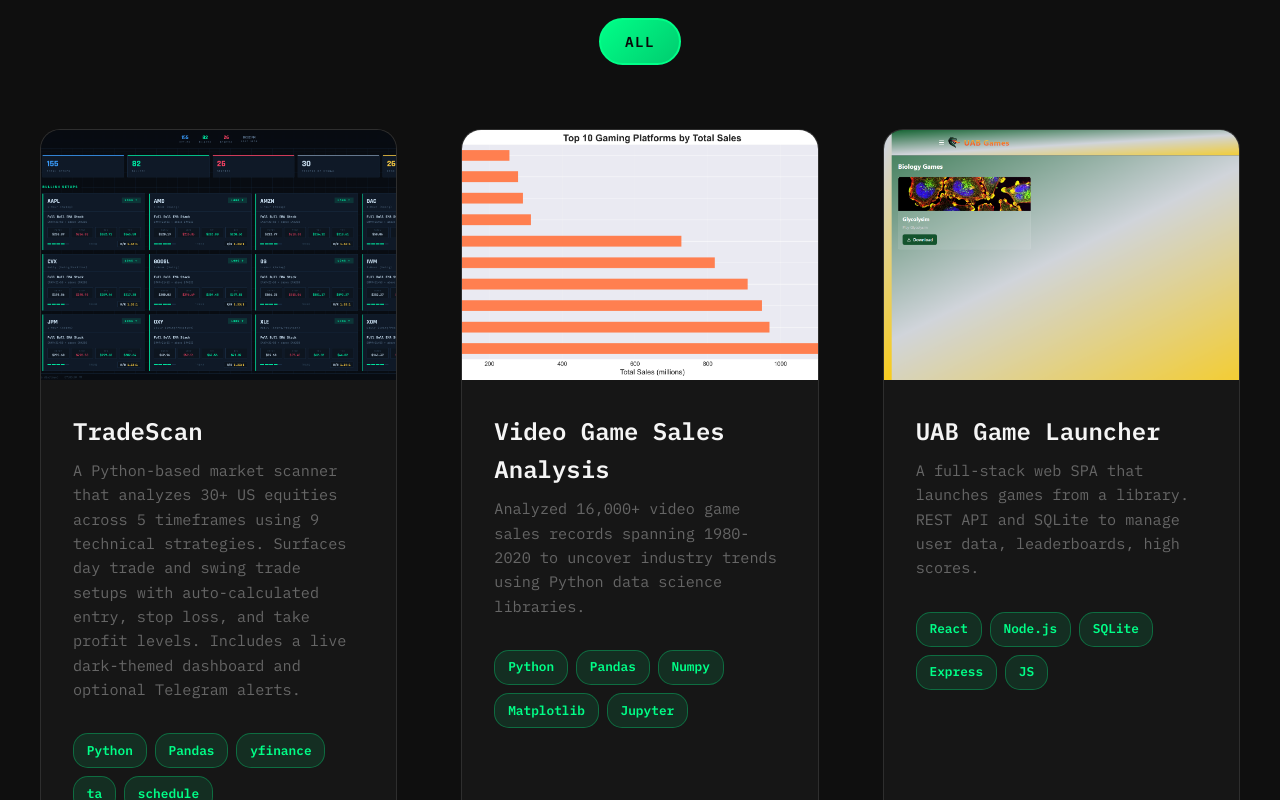
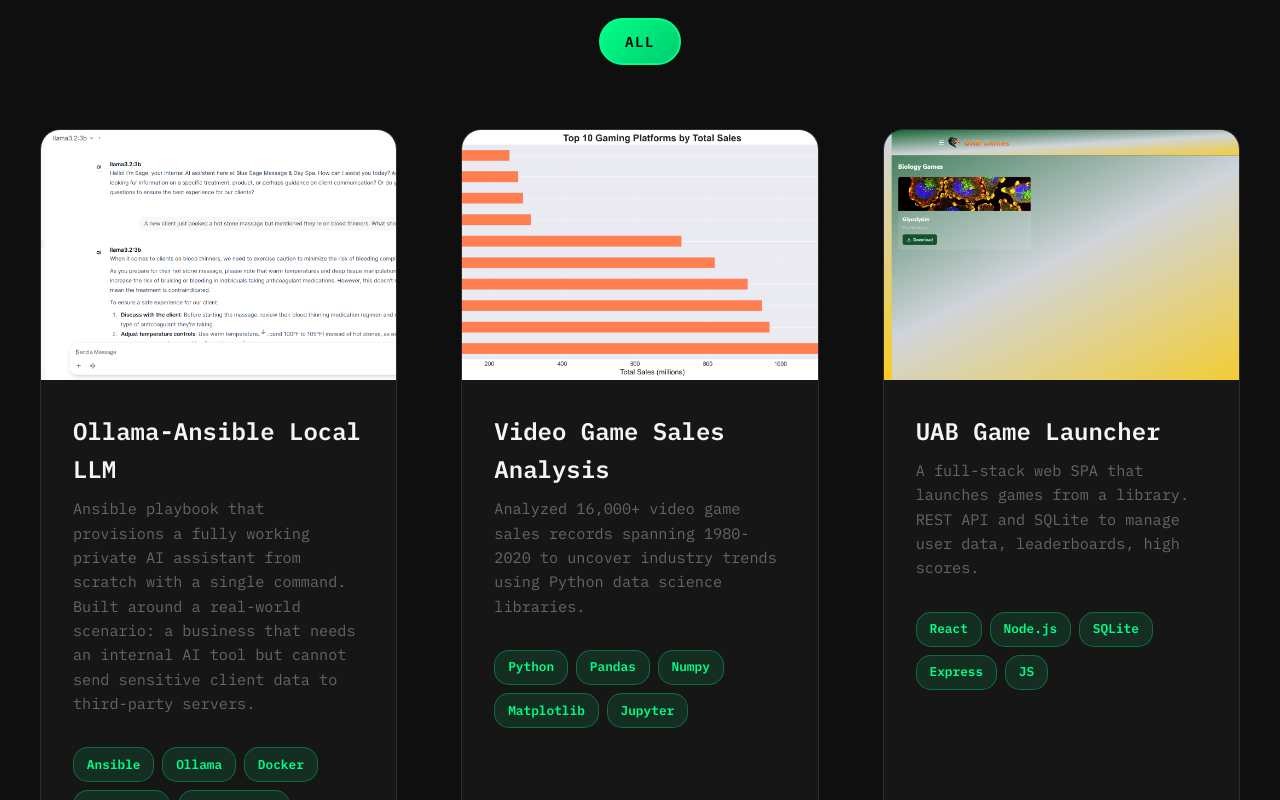
Before and after one commit to cblalock/portfolio, a React (Create React App) app: page / in a window 1280 px wide. Shown: the part 2560-3360 px from the top of the page. Built offline with nearby package versions, Linux system fonts and the light colour scheme.

Commit message:
update portfolio with ansible-ollama project

```diff
--- a/src/components/Projects.js
+++ b/src/components/Projects.js
@@ -7,12 +7,12 @@
   const projects = [
     {
       id: 1,
-      title: 'TradeScan',
+      title: 'Ollama-Ansible Local LLM',
       category: 'personal',
-      description: 'A Python-based market scanner that analyzes 30+ US equities across 5 timeframes using 9 technical strategies. Surfaces day trade and swing trade setups with auto-calculated entry, stop loss, and take profit levels. Includes a live dark-themed dashboard and optional Telegram alerts.',
-      tech: ['Python', 'Pandas', 'yfinance', 'ta', 'schedule', 'python telegram bot', 'HTML/CSS/JS'],
-      image: `${process.env.PUBLIC_URL}/images/tradescan.png`,
-      github: 'https://github.com/cblalock/tradescan',
+      description: 'Ansible playbook that provisions a fully working private AI assistant from scratch with a single command. Built around a real-world scenario: a business that needs an internal AI tool but cannot send sensitive client data to third-party servers.',
+      tech: ['Ansible', 'Ollama', 'Docker', 'OpenWebUI', 'llama3.2:3b', 'Ubuntu/systemd'],
+      image: `${process.env.PUBLIC_URL}/images/localLLM.png`,
+      github: 'https://github.com/cblalock/ollama-ansible',
       live: '',
       featured: false,
     },
```
Also changed, not shown: public/images/localLLM.png (added).
